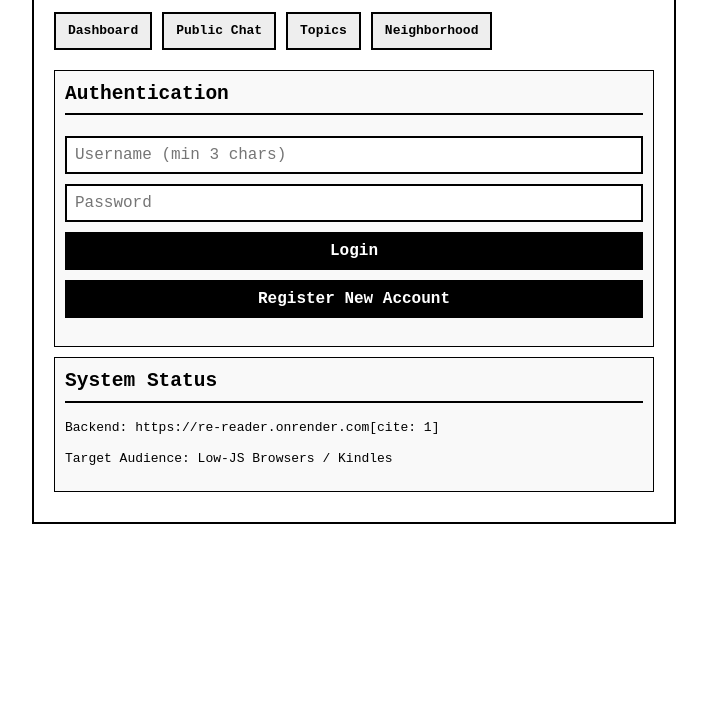
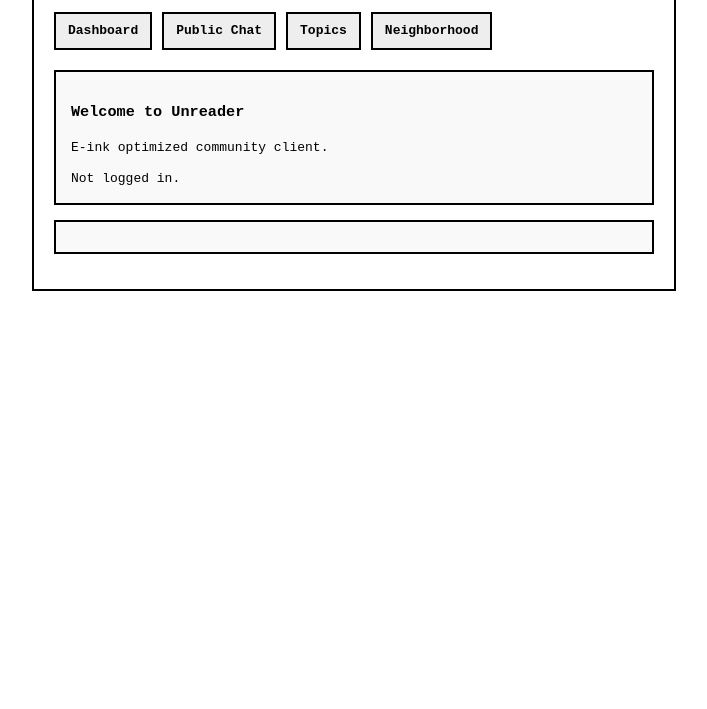
Before and after one commit to HackerAUG/Re-reader, a website: page index.html in a window 1280 px wide. Shown: the part 91-800 px from the top of the page, without its empty margins (286-993 px from the left). Drawn offline with Linux system fonts and the light colour scheme.

Commit message:
Update title and restructure HTML layout

```diff
--- a/index.html
+++ b/index.html
@@ -2,127 +2,62 @@
 <html lang="en">
 <head>
     <meta charset="UTF-8">
-    <title>Re-reader Dashboard </title>
+    <title>Dashboard - Unreader</title>
     <style>
         body { font-family: monospace; background: #fff; color: #000; margin: 0; padding: 20px; line-height: 1.4; }
         .container { max-width: 600px; margin: 0 auto; border: 2px solid #000; padding: 20px; }
-        h1, h2 { border-bottom: 2px solid #000; padding-bottom: 5px; margin-top: 0; }
+        h1 { border-bottom: 2px solid #000; padding-bottom: 5px; margin-top: 0; }
         .nav-links { display: flex; gap: 10px; margin-bottom: 20px; flex-wrap: wrap; }
         .nav-links a { border: 2px solid #000; padding: 8px 12px; text-decoration: none; color: #000; font-weight: bold; background: #eee; }
         .nav-links a:hover { background: #000; color: #fff; }
-        input, button { font-family: monospace; font-size: 16px; padding: 8px; margin: 5px 0; width: 100%; box-sizing: border-box; border: 2px solid #000; background: #fff; }
-        button { background: #000; color: #fff; font-weight: bold; cursor: pointer; }
+        .card { border: 2px solid #000; padding: 15px; margin-bottom: 15px; background: #f9f9f9; }
+        button { font-family: monospace; font-size: 16px; padding: 8px 12px; border: 2px solid #000; background: #000; color: #fff; font-weight: bold; cursor: pointer; }
         button:hover { background: #fff; color: #000; }
-        .hidden { display: none !important; }
-        .card { border: 1px solid #000; padding: 10px; margin-bottom: 10px; background: #f9f9f9; }
     </style>
 </head>
 <body>
     <div class="container">
-        <h1>UNREADER // E-INK</h1>
+        <h1>DASHBOARD</h1>
 
-        <!-- Navigation Hub -->
-        <div class="nav-links" id="navMenu">
+        <!-- Navigation Links (Mod Panel link is hidden by default) -->
+        <div class="nav-links">
             <a href="index.html">Dashboard</a>
             <a href="chat.html">Public Chat</a>
             <a href="topics.html">Topics</a>
             <a href="neighbourhood.html">Neighborhood</a>
+            <a href="mod.html" id="modPanelLink" style="display: none; background: #000; color: #ff0;">Mod Panel</a>
         </div>
 
-        <!-- Auth Section -->
-        <div id="authSection" class="card">
-            <h2>Authentication</h2>
-            <div id="loginFormContainer">
-                <input type="text" id="usernameInput" placeholder="Username (min 3 chars)" autocomplete="username">
-                <input type="password" id="passwordInput" placeholder="Password" autocomplete="current-password">
-                <button onclick="login()">Login</button>
-                <button onclick="register()">Register New Account</button>
-            </div>
-            <div id="loggedInContainer" class="hidden">
-                <p>Logged in as: <strong id="currentUsername"></strong></p>
-                <button onclick="logout()">Logout</button>
-            </div>
-            <p id="authStatus" style="font-weight: bold;"></p>
+        <div class="card">
+            <h3>Welcome to Unreader</h3>
+            <p>E-ink optimized community client.</p>
+            <div id="userStatus">Checking login status...</div>
         </div>
 
-        <!-- System Status -->
-        <div class="card">
-            <h2>System Status</h2>
-            <p>Backend: <code>https://re-reader.onrender.com</code>[cite: 1]</p>
-            <p>Target Audience: Low-JS Browsers / Kindles</p>
+        <div class="card" id="authBox">
+            <!-- Login/Logout toggle handled by existing scripts -->
         </div>
     </div>
 
     <script>
-        const API_URL = "https://re-reader.onrender.com";
+        const token = localStorage.getItem('token');
 
-        function checkAuth() {
-            const token = localStorage.getItem('token');
-            const user = localStorage.getItem('username');
-            if (token && user) {
-                document.getElementById('loginFormContainer').classList.add('hidden');
-                document.getElementById('loggedInContainer').classList.remove('hidden');
-                document.getElementById('currentUsername').textContent = user;
-            } else {
-                document.getElementById('loginFormContainer').classList.remove('hidden');
-                document.getElementById('loggedInContainer').classList.add('hidden');
+        if (token) {
+            try {
+                // Decode JWT payload to read user role safely on frontend
+                const payload = JSON.parse(atob(token.split('.')[1]));
+                document.getElementById('userStatus').innerHTML = `Logged in as: <strong>@${payload.username || 'User'}</strong> (${payload.role.toUpperCase()})`;
+
+                // Show Mod Panel link if user is an admin or mod
+                if (payload.role === 'admin' || payload.role === 'mod') {
+                    document.getElementById('modPanelLink').style.display = 'inline-block';
+                }
+            } catch (e) {
+                document.getElementById('userStatus').textContent = 'Session token invalid. Please log in again.';
             }
+        } else {
+            document.getElementById('userStatus').textContent = 'Not logged in.';
         }
-
-        async function login() {
-            const username = document.getElementById('usernameInput').value;
-            const password = document.getElementById('passwordInput').value;
-            try {
-                const res = await fetch(`${API_URL}/api/login`, {
-                    method: 'POST',
-                    headers: { 'Content-Type': 'application/json' },
-                    body: JSON.stringify({ username, password })
-                });
-                const data = await res.json();
-                if (res.ok) {
-                    localStorage.setItem('token', data.token);
-                    localStorage.setItem('username', data.username);
-                    document.getElementById('authStatus').textContent = 'Login successful!';
-                    checkAuth();
-                } else {
-                    document.getElementById('authStatus').textContent = 'Error: ' + (data.error || 'Login failed');
-                }
-            } catch (err) {
-                document.getElementById('authStatus').textContent = 'Connection error to Render backend.';
-            }
-        }
-
-        async function register() {
-            const username = document.getElementById('usernameInput').value;
-            const password = document.getElementById('passwordInput').value;
-            try {
-                const res = await fetch(`${API_URL}/api/register`, {
-                    method: 'POST',
-                    headers: { 'Content-Type': 'application/json' },
-                    body: JSON.stringify({ username, password })
-                });
-                const data = await res.json();
-                if (res.ok) {
-                    localStorage.setItem('token', data.token);
-                    localStorage.setItem('username', data.username);
-                    document.getElementById('authStatus').textContent = 'Registration & login successful!';
-                    checkAuth();
-                } else {
-                    document.getElementById('authStatus').textContent = 'Error: ' + (data.error || 'Registration failed');
-                }
-            } catch (err) {
-                document.getElementById('authStatus').textContent = 'Connection error to Render backend.';
-            }
-        }
-
-        function logout() {
-            localStorage.removeItem('token');
-            localStorage.removeItem('username');
-            document.getElementById('authStatus').textContent = 'Logged out.';
-            checkAuth();
-        }
-
-        checkAuth();
     </script>
 </body>
 </html>
```
